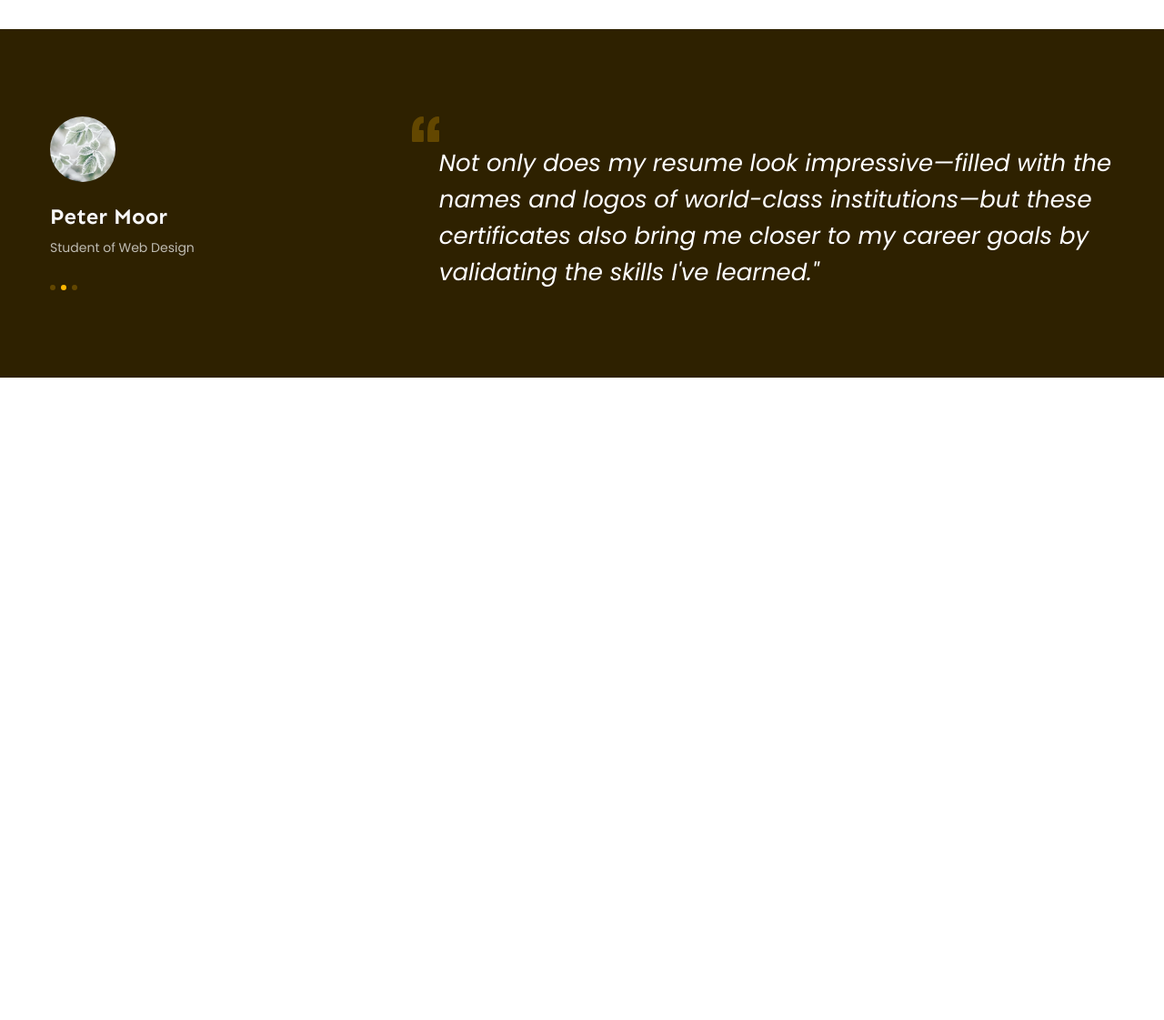
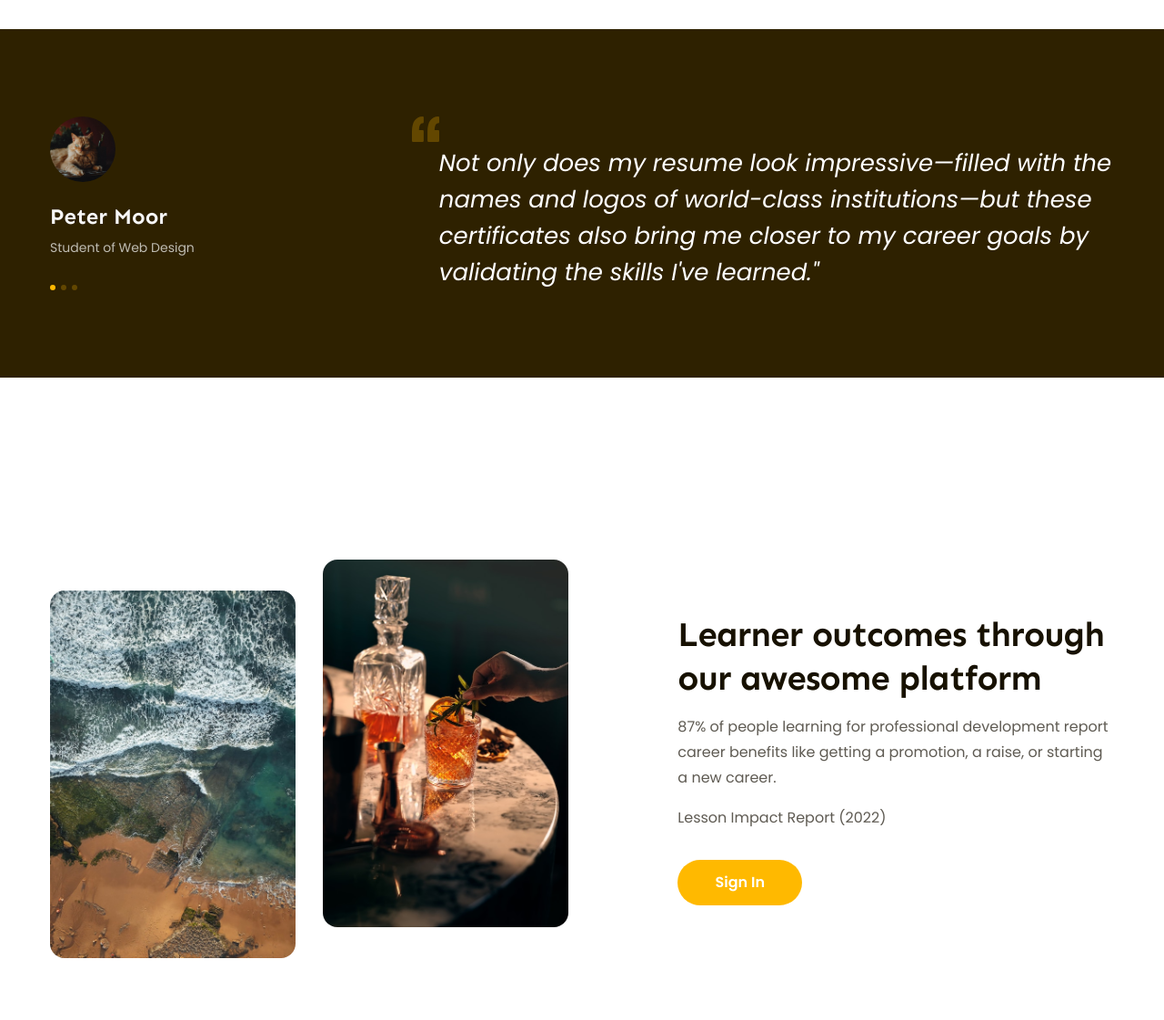
Before and after one commit to trandat2509/Figma-to-HTML, a plain HTML site: page index.html in a window 1280 px wide. Shown: the part 1760-2881 px from the top of the page at 91% size. Drawn offline with Linux system fonts and the light colour scheme.

Commit message:
HTML to Figma 13/12/2023

```diff
--- a/assets/css/style.css
+++ b/assets/css/style.css
@@ -10,7 +10,7 @@ html {
 }
 /* khôi phục lại cỡ chữ mặc định */
 body {
-  height: 10000px;
+  /* height: 10000px; */
   font-size: 1.6rem;
   font-family: "Poppins", sans-serif;
 }
@@ -356,8 +356,15 @@ a {
   background: #2e2100;
   padding: 96px 0;
 }
+
+.feedback-list {
+  display: flex;
+  overflow: hidden;
+}
 .feedback .feedback-item {
   display: flex;
+  width: 100%;
+  flex-shrink: 0;
 }
 .feedback .feedback-item .info .avatar {
   width: 72px;
@@ -410,3 +417,44 @@ a {
   font-style: italic;
   line-height: 1.54; /* 153.846% */
 }
+
+/* =======================Features===================== */
+.features {
+  margin-top: 135px;
+  padding: 65px 0;
+}
+.features .features-body {
+  display: flex;
+  justify-content: space-between;
+}
+.features .features-body .images {
+  display: flex;
+  gap: 30px;
+}
+.features .features-body .images img {
+  width: 270px;
+  height: 404px;
+  object-fit: cover;
+  border-radius: 16px;
+}
+.features .features-body .images .lower {
+  margin-top: 34px;
+}
+.features .features-body .content {
+  display: flex;
+  flex-direction: column;
+  justify-content: center;
+  width: 41%;
+}
+.features .features-body .content .desc {
+  margin-top: 16px;
+  color: #5f5b53;
+  font-size: 1.6rem;
+  line-height: 1.75; /* 175% */
+}
+.features .content .cta-btn {
+  margin-top: 32px;
+  width: 137px;
+  height: 50px;
+  background: var(--bg-btn);
+}
--- a/index.html
+++ b/index.html
@@ -264,6 +264,37 @@
       <div class="feedback">
         <div class="main-content">
           <div class="feedback-list">
+            <!-- item 1 -->
+            <div class="feedback-item">
+              <!-- khối bên trái -->
+              <div class="info">
+                <img src="./assets/img/ava1.jpg" alt="" class="avatar" />
+                <p class="member-name">Peter Moor</p>
+                <p class="desc">Student of Web Design</p>
+                <div class="dots">
+                  <span class="dot active"></span>
+                  <span class="dot"></span>
+                  <span class="dot"></span>
+                </div>
+              </div>
+
+              <!-- khối bên phải -->
+              <div class="content">
+                <img
+                  src="./assets/icon/open-quotes.svg"
+                  alt="open-quotes"
+                  class="open-quotes"
+                />
+                <div class="block-quotes">
+                  Not only does my resume look impressive—filled with the names
+                  and logos of world-class institutions—but these certificates
+                  also bring me closer to my career goals by validating the
+                  skills I've learned."
+                </div>
+              </div>
+            </div>
+
+            <!-- item 2 -->
             <div class="feedback-item">
               <!-- khối bên trái -->
               <div class="info">
@@ -292,6 +323,64 @@
                 </div>
               </div>
             </div>
+
+            <!-- item 3 -->
+            <div class="feedback-item">
+              <!-- khối bên trái -->
+              <div class="info">
+                <img src="./assets/img/ava3.jpg" alt="" class="avatar" />
+                <p class="member-name">Peter Moor</p>
+                <p class="desc">Student of Web Design</p>
+                <div class="dots">
+                  <span class="dot"></span>
+                  <span class="dot"></span>
+                  <span class="dot active"></span>
+                </div>
+              </div>
+
+              <!-- khối bên phải -->
+              <div class="content">
+                <img
+                  src="./assets/icon/open-quotes.svg"
+                  alt="open-quotes"
+                  class="open-quotes"
+                />
+                <div class="block-quotes">
+                  Not only does my resume look impressive—filled with the names
+                  and logos of world-class institutions—but these certificates
+                  also bring me closer to my career goals by validating the
+                  skills I've learned."
+                </div>
+              </div>
+            </div>
+          </div>
+        </div>
+      </div>
+
+      <!-- features -->
+      <div class="features">
+        <div class="main-content">
+          <div class="features-body">
+            <div class="images">
+              <img
+                class="lower"
+                src="./assets/img/learn1.jpg"
+                alt="Learn one"
+              />
+              <img src="./assets/img/learn2.jpg" alt="Learn two" />
+            </div>
+            <div class="content">
+              <h2 class="heading-lv2">
+                Learner outcomes through our awesome platform
+              </h2>
+              <p class="desc">
+                87% of people learning for professional development report
+                career benefits like getting a promotion, a raise, or starting a
+                new career.
+              </p>
+              <p class="desc">Lesson Impact Report (2022)</p>
+              <a href="" class="btn cta-btn">Sign In</a>
+            </div>
           </div>
         </div>
       </div>
```
Also changed, not shown: assets/img/ava3.jpg (added), assets/img/learn1.jpg (added), assets/img/learn2.jpg (added).
